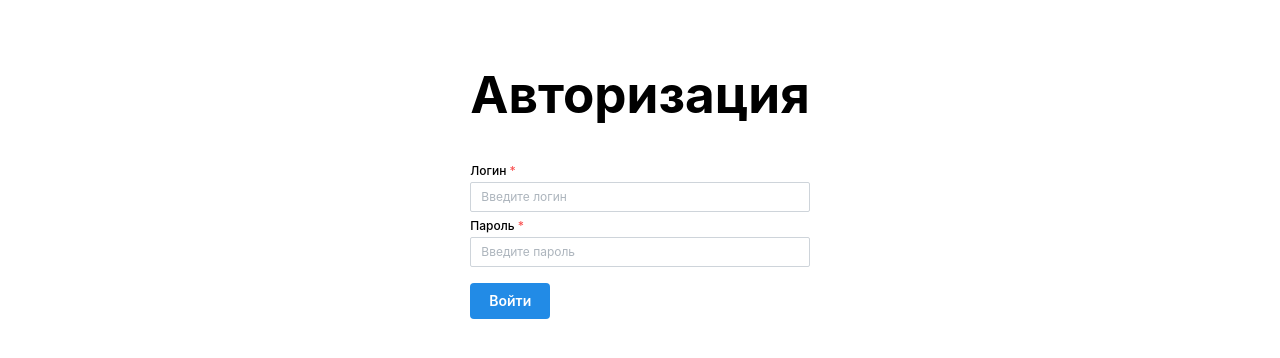
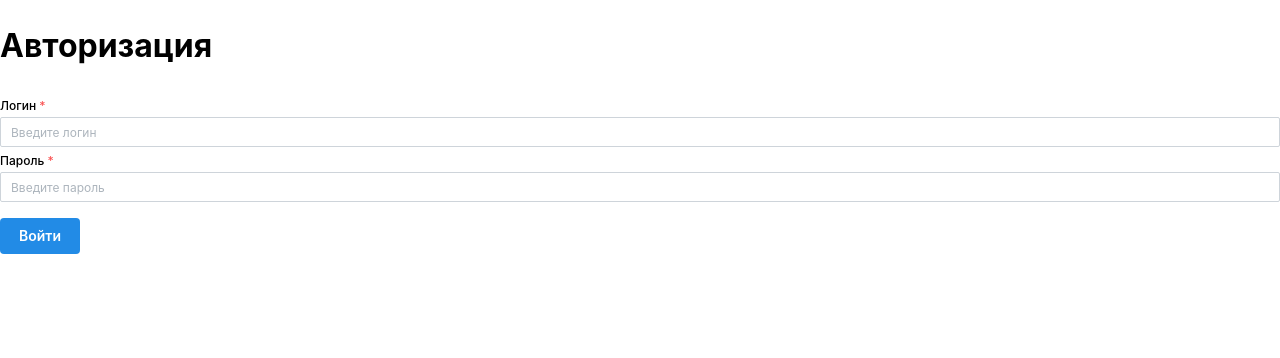
Before and after one commit to kravtsovartem/homework-06, a React (Vite) app: page /#/login in a window 1280 px wide. Shown: the top 358 px of the page. Built offline with nearby package versions, Linux system fonts and the light colour scheme.

Commit message:
feat: Убраны стандартные стили

```diff
--- a/src/index.css
+++ /dev/null
@@ -1,73 +0,0 @@
-:root {
-  font-family: Inter, system-ui, Avenir, Helvetica, Arial, sans-serif;
-  line-height: 1.5;
-  font-weight: 400;
-
-  color-scheme: light dark;
-  color: rgba(255, 255, 255, 0.87);
-  background-color: #242424;
-
-  font-synthesis: none;
-  text-rendering: optimizeLegibility;
-  -webkit-font-smoothing: antialiased;
-  -moz-osx-font-smoothing: grayscale;
-}
-
-#root {
-  margin: 0 auto;
-  padding: 2rem;
-}
-
-a {
-  font-weight: 500;
-  color: #646cff;
-  text-decoration: inherit;
-}
-a:hover {
-  color: #535bf2;
-}
-
-body {
-  margin: 0;
-  display: flex;
-  place-items: flex-start;
-  min-width: 320px;
-  min-height: 100vh;
-}
-
-h1 {
-  font-size: 3.2em;
-  line-height: 1.1;
-}
-
-button {
-  border-radius: 8px;
-  border: 1px solid transparent;
-  padding: 0.6em 1.2em;
-  font-size: 1em;
-  font-weight: 500;
-  font-family: inherit;
-  background-color: #1a1a1a;
-  cursor: pointer;
-  transition: border-color 0.25s;
-}
-button:hover {
-  border-color: #646cff;
-}
-button:focus,
-button:focus-visible {
-  outline: 4px auto -webkit-focus-ring-color;
-}
-
-@media (prefers-color-scheme: light) {
-  :root {
-    color: #213547;
-    background-color: #ffffff;
-  }
-  a:hover {
-    color: #747bff;
-  }
-  button {
-    background-color: #f9f9f9;
-  }
-}
--- a/src/main.tsx
+++ b/src/main.tsx
@@ -1,6 +1,5 @@
 import { StrictMode } from 'react'
 import { createRoot } from 'react-dom/client'
-import './index.css'
 import App from './App.tsx'
 import { HashRouter } from 'react-router-dom'
 
```
